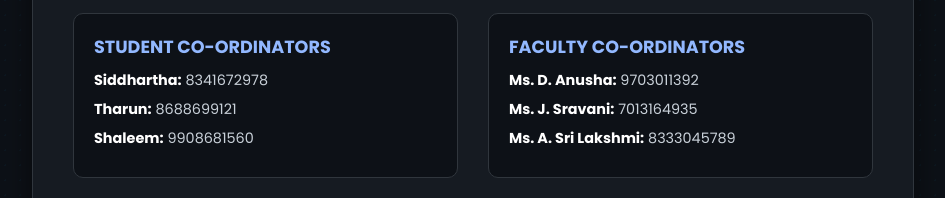
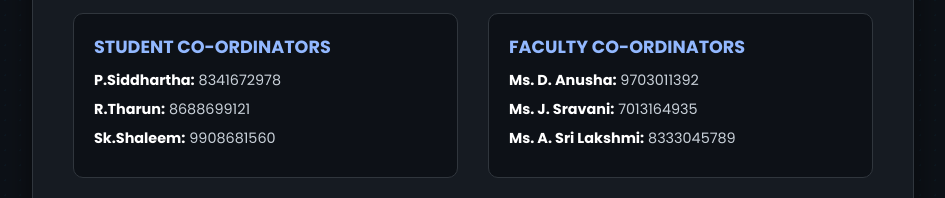
Before and after one commit to Siddhartha2809/Projecct-expo, a plain HTML site: page index.html in a window 1280 px wide. Shown: the part 667-865 px from the top of the page, without its empty margins (167-1112 px from the left). Drawn offline with Linux system fonts and the light colour scheme.

Commit message:
Update index.html

```diff
--- a/index.html
+++ b/index.html
@@ -43,9 +43,9 @@
                     <div class="contact-list">
                         <h4>Student Co-ordinators</h4>
                         <ul>
-                            <li><strong>Siddhartha:</strong> 8341672978</li>
-                            <li><strong>Tharun:</strong> 8688699121</li>
-                            <li><strong>Shaleem:</strong> 9908681560</li>
+                            <li><strong>P.Siddhartha:</strong> 8341672978</li>
+                            <li><strong>R.Tharun:</strong> 8688699121</li>
+                            <li><strong>Sk.Shaleem:</strong> 9908681560</li>
                         </ul>
                     </div>
                     <div class="contact-list">
@@ -62,4 +62,5 @@
 
     </div>
 </body>
+
 </html>
```
